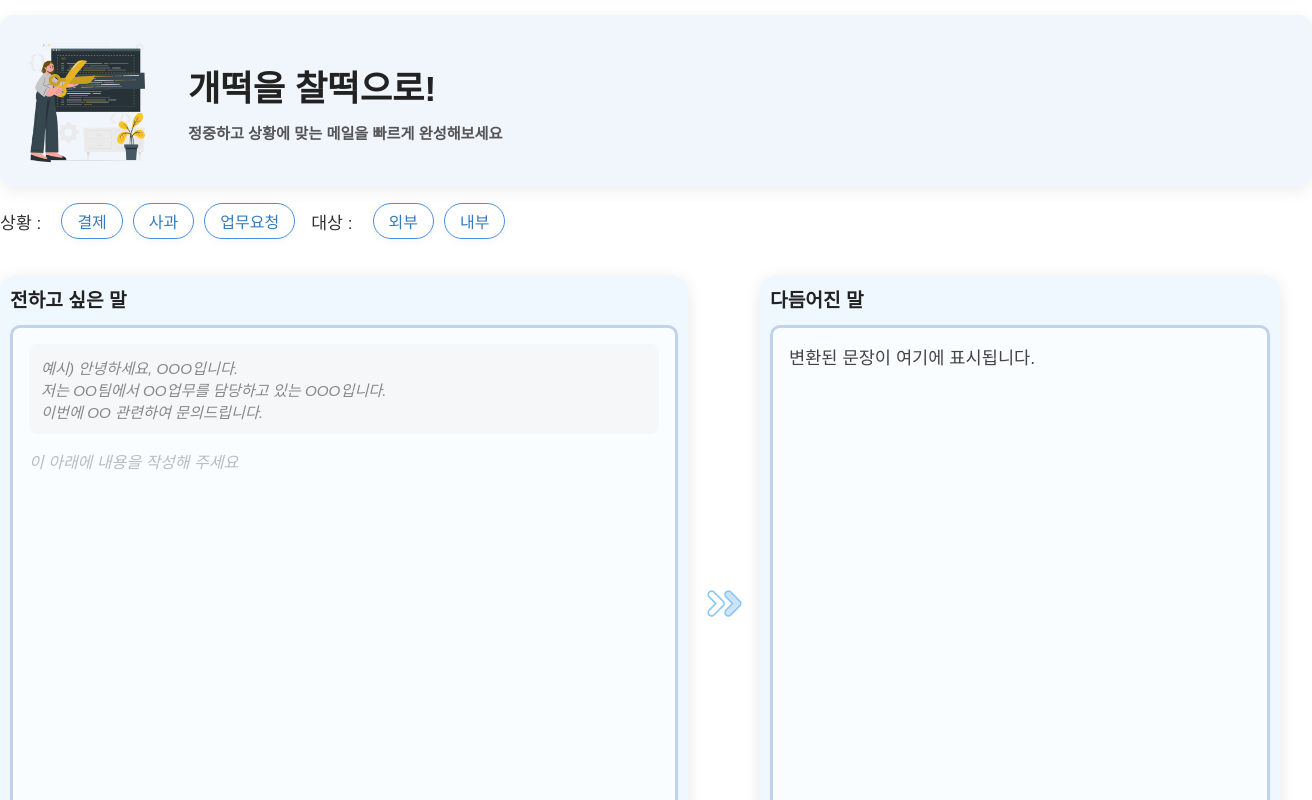
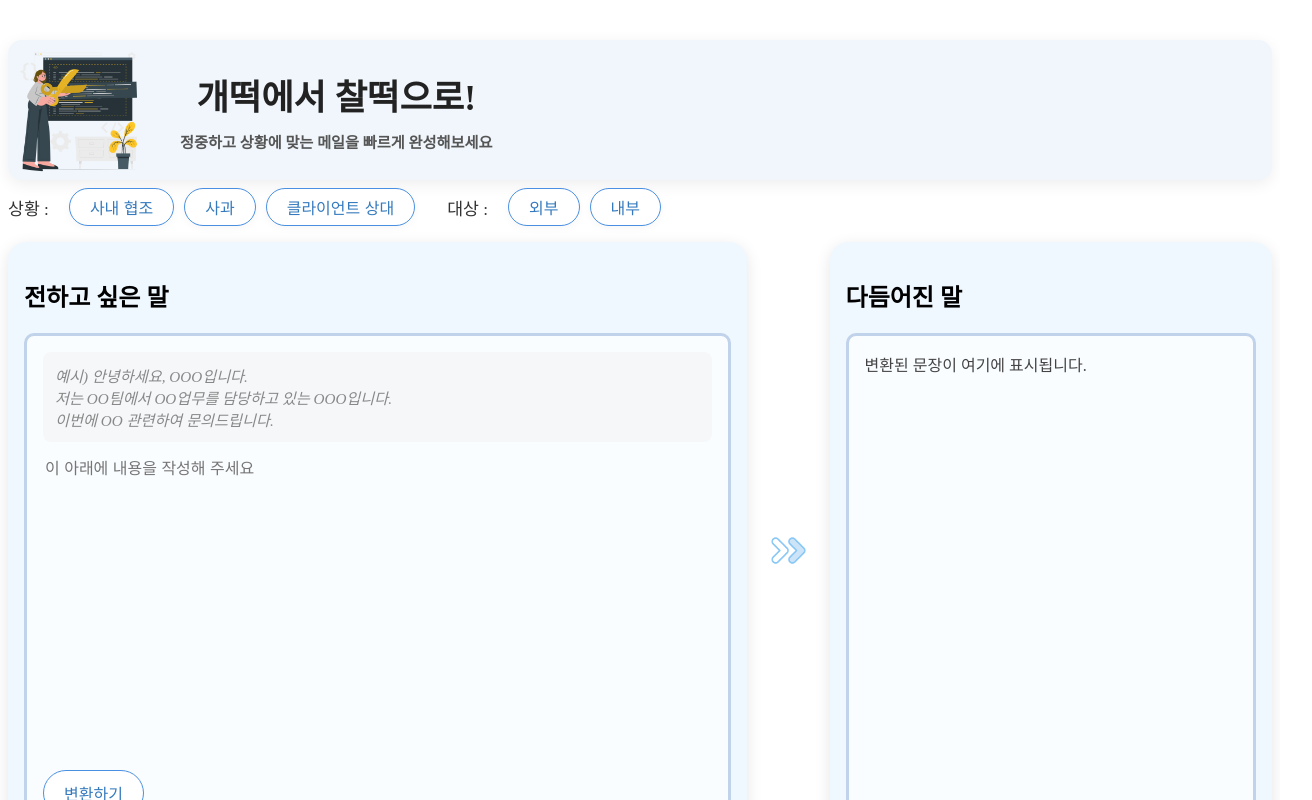
Before and after one commit to kim5303123/Mini4joProjApi, a React (Create React App) app in the folder frontend/: page / in a window 1280 px wide. Shown: the top 800 px of the page, 1312 px wide, since content can reach past the window. Built offline with nearby package versions, Linux system fonts and the light colour scheme.

Commit message:
[예진] 페이지 세부 수정 중 4

```diff
--- a/frontend/package.json
+++ b/frontend/package.json
@@ -11,6 +11,7 @@
     "@types/node": "^16.18.126",
     "@types/react": "^19.1.4",
     "@types/react-dom": "^19.1.5",
+    "axios": "^1.9.0",
     "react": "^19.1.0",
     "react-dom": "^19.1.0",
     "react-scripts": "5.0.1",
--- a/frontend/src/App.jsx
+++ b/frontend/src/App.jsx
@@ -2,9 +2,9 @@ import React, { useState } from 'react';
 import './styles/App.css';
 import { convertMailTone } from './api/mailToneApi';
 
-const formats = ['결제', '사과', '업무요청'];
+const formats = ['사내 협조', '사과', '클라이언트 상대'];
 const situationMap = {
-  '결제': '결제',
+  '결재': '결재',
   '사과': '사과',
   '업무요청': '업무요청',
 };
@@ -61,28 +61,23 @@ function App() {
     <div className="main-wrapper">
       <header className="page-title">
         <div className="title-row">
-          <img
-            src="/assets/Code snippets-cuate.png"
-            alt="일러스트"
-            className="hero-illustration"
-          />
+          <img src="/assets/Code snippets-cuate.png" alt="일러스트" className="hero-illustration" />
           <div className="title-text">
-            <h1>개떡을 찰떡으로!</h1>
+            <h1>개떡에서 찰떡으로!</h1>
             <p>정중하고 상황에 맞는 메일을 빠르게 완성해보세요</p>
           </div>
         </div>
       </header>
-      <div className="format-container">
-        <div className="format-buttons-row">
-          <div className="format-group">
-            <span className="format-label">상황 :</span>
-            <div className="format-buttons-wrapper">
+
+      <section className="selector-section">
+        <div className="selector-group">
+          <span className="selector-label">상황 :</span>
+          <div className="selector-buttons">
             {formats.map((f) => (
               <button
                 key={f}
-                  className={`format-btn${selectedSituation === f ? ' selected' : ''}`}
+                className={`selector-btn${selectedSituation === f ? ' selected' : ''}`}
                 onClick={() => setSelectedSituation(f)}
-                  type="button"
               >
                 {f}
               </button>
@@ -90,32 +85,27 @@ function App() {
           </div>
         </div>
 
-          <div className="format-group">
-            <span className="format-label">대상 :</span>
-            <div className="format-buttons-wrapper">
+        <div className="selector-group">
+          <span className="selector-label">대상 :</span>
+          <div className="selector-buttons">
             {to.map((t) => (
               <button
                 key={t}
-                  className={`format-btn${selectedTarget === t ? ' selected' : ''}`}
+                className={`selector-btn${selectedTarget === t ? ' selected' : ''}`}
                 onClick={() => setSelectedTarget(t)}
-                  type="button"
               >
                 {t}
               </button>
             ))}
           </div>
         </div>
-        </div>
-      </div>
+      </section>
 
       <main className="content-flex">
-        <div className="box left-box">
+        <section className="input-section">
           <h2>전하고 싶은 말</h2>
-          <div className="input-area-wrapper">
           <div className="textarea-wrapper">
-              <div className="template-preview">
-                {getTemplate(selectedSituation)}
-              </div>
+            <div className="template-preview">{getTemplate(selectedSituation)}</div>
             <textarea
               className="input-textarea"
               placeholder="이 아래에 내용을 작성해 주세요"
@@ -123,25 +113,28 @@ function App() {
               onChange={(e) => setInputText(e.target.value)}
             />
             <div className="input-toolbar">
-                <button className="convert-inline-btn" onClick={handleConvert} disabled={loading}>
+              <button
+                className="convert-inline-btn"
+                onClick={handleConvert}
+                disabled={loading}
+              >
                 {loading ? '변환 중...' : '변환하기'}
               </button>
             </div>
             {error && <div className="error-message">{error}</div>}
           </div>
-          </div>
-        </div>
+        </section>
 
         <div className="arrow-image-wrapper">
           <img src="/assets/arrow4.png" alt="화살표" className="arrow-image" />
         </div>
 
-        <div className="box right-box">
+        <section className="output-section">
           <h2>다듬어진 말</h2>
           <div className="result-area">
             {outputText || '변환된 문장이 여기에 표시됩니다.'}
           </div>
-        </div>
+        </section>
       </main>
     </div>
   );
--- a/frontend/src/styles/App.css
+++ b/frontend/src/styles/App.css
@@ -1,66 +1,90 @@
-body {
-  margin: 0;
-  padding: 0;
-  min-height: 100vh;
-  font-family: 'Noto Sans KR', sans-serif;
-  overflow: hidden;
-  height: 100vh;
-}
-
+/* 전체 래퍼 */
 .main-wrapper {
   max-width: 1400px;
   margin: 0 auto;
-  padding: 15px 0 20px 0;
-  min-height: 100vh;
+  padding: 32px 0;
   display: flex;
   flex-direction: column;
   align-items: center;
+  min-height: 100vh;
 }
 
+/* 페이지 타이틀 */
 .page-title {
-  font-size: 1.5rem;
+  font-size: 1.8rem;
   font-weight: 700;
   text-align: center;
   color: #222;
   background: #f0f6fb;
   border-radius: 14px;
   box-shadow: 0 4px 16px rgba(0,0,0,0.07);
-  padding: 16px;
+  /* padding: 12px; */
   width: 100%;
-  max-width: 1400px;
-  margin: 0 auto 16px auto;
+  margin-bottom: 8px;
   white-space: nowrap;
   overflow: hidden;
   text-overflow: ellipsis;
 }
 
-.format-buttons-row {
+/* 타이틀 내부 구성 */
+.title-row {
+  display: flex;
+  align-items: center;
+  gap: 32px;
+}
+
+.title-text h1 {
+  font-size: 2.2rem;
+  font-weight: 700;
+  margin: 0 0 10px;
+  color: #222;
+}
+
+.title-text p {
+  margin: 0;
+  font-size: 0.95rem;
+  color: #555;
+}
+
+.hero-illustration {
+  width: 140px;
+  height: auto;
+  object-fit: contain;
+}
+
+/* 상황/대상 선택 섹션 */
+.selector-section {
+  width: 100%;
+  display: flex;
+  justify-content: flex-start;
+  gap: 32px;
+  margin-bottom: 16px;
+  flex-wrap: wrap;
+}
+
+.selector-group {
   display: flex;
   align-items: center;
   gap: 16px;
-  margin-bottom: 36px;
-  width: 100%;
-  /* max-width: 1000px; */
-  justify-content: flex-start;
+  flex-wrap: wrap;
 }
 
-.format-group {
-  display: flex;
-  align-items: center;
-  gap: 16px;
-}
-
-.format-label {
+.selector-label {
   font-size: 1.08rem;
   color: #333;
   font-weight: 500;
   margin-right: 4px;
-  white-space: nowrap;
 }
 
-.format-btn {
+.selector-buttons {
+  display: flex;
+  gap: 10px;
+  flex-wrap: wrap;
+}
+
+.selector-btn {
   font-size: 1rem;
-  padding: 5px 15px;
+  padding: 6px 20px;
   border-radius: 999px;
   border: 1.5px solid #4a90e2;
   background: #fff;
@@ -70,222 +94,47 @@ body {
   cursor: pointer;
   transition: all 0.3s ease;
 }
-.format-btn:hover {
+
+.selector-btn:hover {
   background: #e6f0fa;
   transform: translateY(-1px);
   box-shadow: 0 4px 12px rgba(74,144,226,0.15);
 }
-.format-btn.selected {
+
+.selector-btn.selected {
   background: #4a90e2;
   color: #fff;
   border: 2px solid #357abd;
   box-shadow: 0 4px 16px rgba(74,144,226,0.2);
 }
 
-.format-buttons-wrapper {
+/* 본문 섹션 */
+.content-flex {
   display: flex;
-  gap: 10px;
-  flex-wrap: wrap;
+  width: 100%;
+  gap: 16px;
+  align-items: stretch;
+  flex: 1;
+  height: 100%;
 }
 
-.content-flex {
+.input-section, .output-section {
+  flex: 1;
   display: flex;
-  align-items: stretch;
-  width: 100%;
-  max-width: 1400px;
-  gap: 16px;
-  margin: 0 auto 36px auto;
-  justify-content: flex-start;
-}
-
-.format-container{
-  display: flex;
-  width: 100%;
-  margin: 0 auto;
-}
-
-.box {
+  flex-direction: column;
   background: #f0f8ff;
   border-radius: 18px;
   box-shadow: 0 4px 16px rgba(0,0,0,0.10);
-  padding: 10px;
-  min-width: 500px;
-  min-height: 500px;
-  display: flex;
-  flex-direction: column;
+  padding: 16px 16px 24px 16px;
+  box-sizing: border-box;
 }
 
-.left-box {
-  flex: 1;
-  max-width: 66%;
+.input-section {
+  max-width: 65%;
 }
 
-.right-box {
-  flex: 1;
-  max-width: 34%;
-}
-
-h2 {
-  margin: 0 0 12px 0;
-  font-size: 1.2rem;
-  color: #222;
-}
-
-.mail-section {
-  display: flex;
-  flex-direction: column;
-  gap: 2px;
-  position: relative;
-}
-
-/* .example-mail {
-  margin: 0;
-  padding: 0;
-} */
-
-.example-mail h3 {
-  display: none;
-}
-
-.example-mail-content {
-  font-size: 0.95rem;
-  color: #999;
-  line-height: 1.6;
-  white-space: pre-wrap;
-  font-family: 'Noto Sans KR', sans-serif;
-  font-style: italic;
-  padding: 4px 0;
-}
-
-.input-textarea {
-  resize: none;
-  border: none;
-  background: transparent;
-  outline: none;
-  font-size: 1rem;
-  min-height: 400px;
-  width: 100%;
-  line-height: 1.6;
-  padding: 4px 0 48px 0;
-  font-family: 'Noto Sans KR', sans-serif;
-}
-
-.input-textarea:focus {
-  background: #fafdff;
-}
-
-.input-textarea::placeholder {
-  color: #bbb;
-  font-style: italic;
-}
-
-.input-toolbar {
-  position: absolute;
-  right: 16px;
-  bottom: 16px;
-  display: flex;
-  justify-content: flex-end;
-  align-items: center;
-  width: auto;
-  margin-top: 0;
-  padding-top: 0;
-  border-top: none;
-  background: transparent;
-  z-index: 2;
-}
-
-.convert-inline-btn {
-  padding: 10px 24px;
-  border-radius: 999px;
-  border: 1.5px solid #4a90e2;
-  background: #fff;
-  color: #357abd;
-  font-weight: 500;
-  font-size: 1.1rem;
-  cursor: pointer;
-  transition: all 0.3s ease;
-}
-
-.convert-inline-btn:hover {
-  background: #e6f0fa;
-  transform: translateY(-1px);
-  box-shadow: 0 4px 12px rgba(74,144,226,0.15);
-}
-
-.result-area {
-  flex: 1;
-  border: 3px solid #c0d3ea;
-  border-radius: 10px;
-  padding: 16px;
-  background: #fafdff;
-  font-size: 1.1rem;
-  min-height: 300px;
-  color: #444;
-  box-shadow: 0 1px 2px rgba(0,0,0,0.03);
-  white-space: pre-wrap;
-  display: flex;
-  align-items: flex-start;
-  margin: 0;
-}
-
-.app-center {
-  min-height: 100vh;
-  display: flex;
-  align-items: center;
-  justify-content: center;
-  font-size: 2rem;
-  color: #222;
-}
-
-.title-row {
-  display: flex;
-  align-items: center;
-  justify-content: flex-start;
-  gap: 32px;
-  flex-wrap: wrap; /* 반응형 대응 */
-}
-
-.hero-illustration {
-  width: 140px;
-  height: auto;
-  object-fit: contain;
-}
-
-.title-text {
-  text-align: left;
-}
-
-.title-text h1 {
-  font-size: 2.2rem;
-  font-weight: 700;
-  margin: 0 0 10px 0;
-  color: #222;
-}
-
-.title-text p {
-  margin: 0;
-  font-size: 0.95rem;
-  color: #555;
-}
-
-.arrow-image-wrapper {
-  display: flex;
-  align-items: center;
-  justify-content: center;
-  min-width: 40px;
-  height: auto;
-  align-self: stretch;
-}
-
-.arrow-image {
-  width: 35px;
-  height: auto;
-  opacity: 0.5;
-  transition: opacity 0.2s;
-}
-
-.arrow-image:hover {
-  opacity: 0.7;
+.output-section {
+  max-width: 35%;
 }
 
 .textarea-wrapper {
@@ -295,12 +144,73 @@ h2 {
   border-radius: 10px;
   background: #fafdff;
   padding: 16px;
-  box-shadow: 0 1px 2px rgba(0,0,0,0.03);
   box-sizing: border-box;
+  flex: 1;
+  display: flex;
+  flex-direction: column;
 }
 
 .textarea-wrapper:focus-within {
-  border: 3px solid #4a90e2;
+  border-color: #4a90e2;
+}
+
+.input-textarea {
+  resize: none;
+  border: none;
+  background: transparent;
+  outline: none;
+  font-size: 1rem;
+  min-height: 300px;
+  width: 100%;
+  line-height: 1.6;
+  font-family: 'Noto Sans KR', sans-serif;
+  flex: 1;
+}
+
+.input-toolbar {
+  margin-top: 12px;
+  display: flex;
+  justify-content: flex-start;
+}
+
+.convert-inline-btn {
+  padding: 10px 20px;
+  border-radius: 999px;
+  border: 1.5px solid #4a90e2;
+  background: #fff;
+  color: #357abd;
+  font-weight: 500;
+  cursor: pointer;
+  font-size: 1rem;
+}
+
+.result-area {
+  flex: 1;
+  border: 3px solid #c0d3ea;
+  border-radius: 10px;
+  background: #fafdff;
+  padding: 16px;
+  font-size: 1rem;
+  color: #444;
+  white-space: pre-wrap;
+  overflow-y: auto;
+}
+
+.arrow-image-wrapper {
+  display: flex;
+  align-items: center;
+  justify-content: center;
+  padding: 0 8px;
+}
+
+.arrow-image {
+  width: 35px;
+  opacity: 0.5;
+  transition: opacity 0.2s;
+}
+
+.arrow-image:hover {
+  opacity: 0.7;
 }
 
 .template-preview {
@@ -313,3 +223,9 @@ h2 {
   margin-bottom: 12px;
   white-space: pre-wrap;
 }
+
+.error-message {
+  color: red;
+  font-size: 0.9rem;
+  margin-top: 8px;
+}
```
Also changed, not shown: 1 other file (tests, documents, lock files or other folders). Lines whose indentation alone changed are shown as unchanged.
